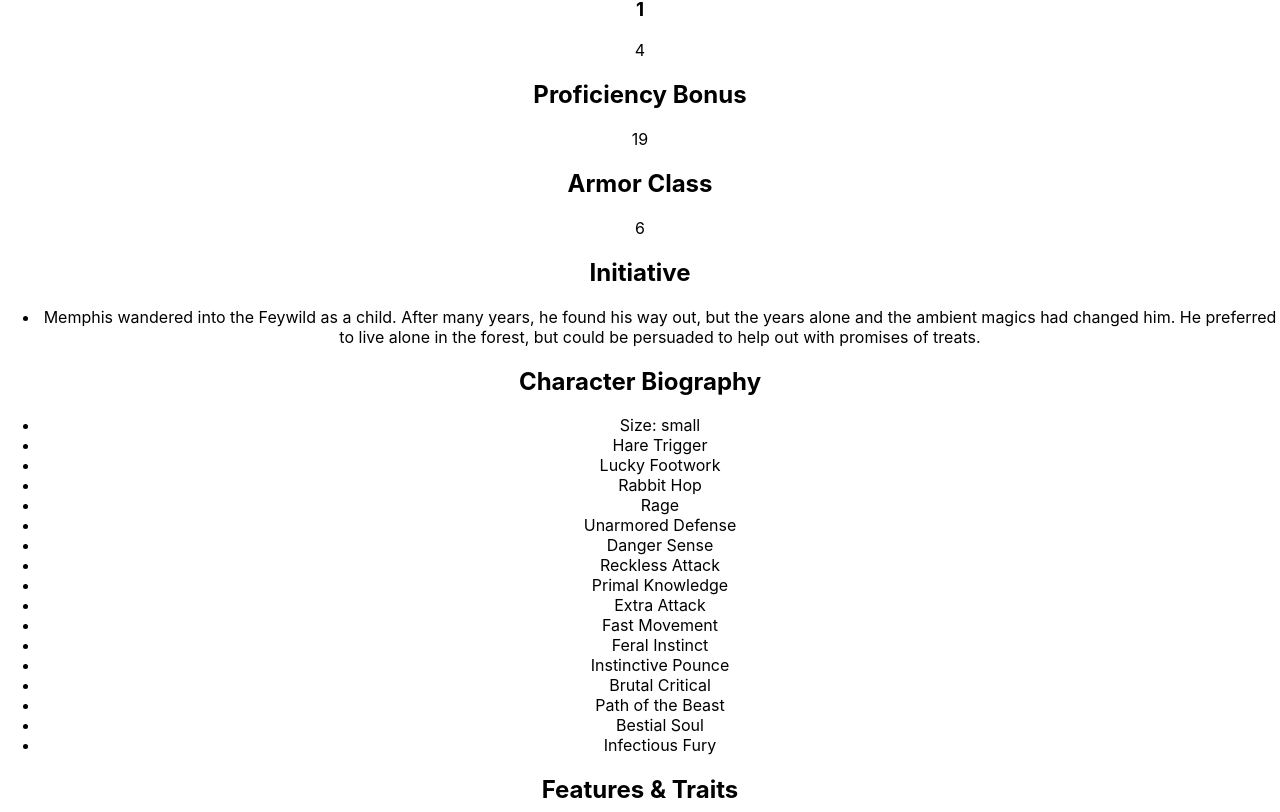
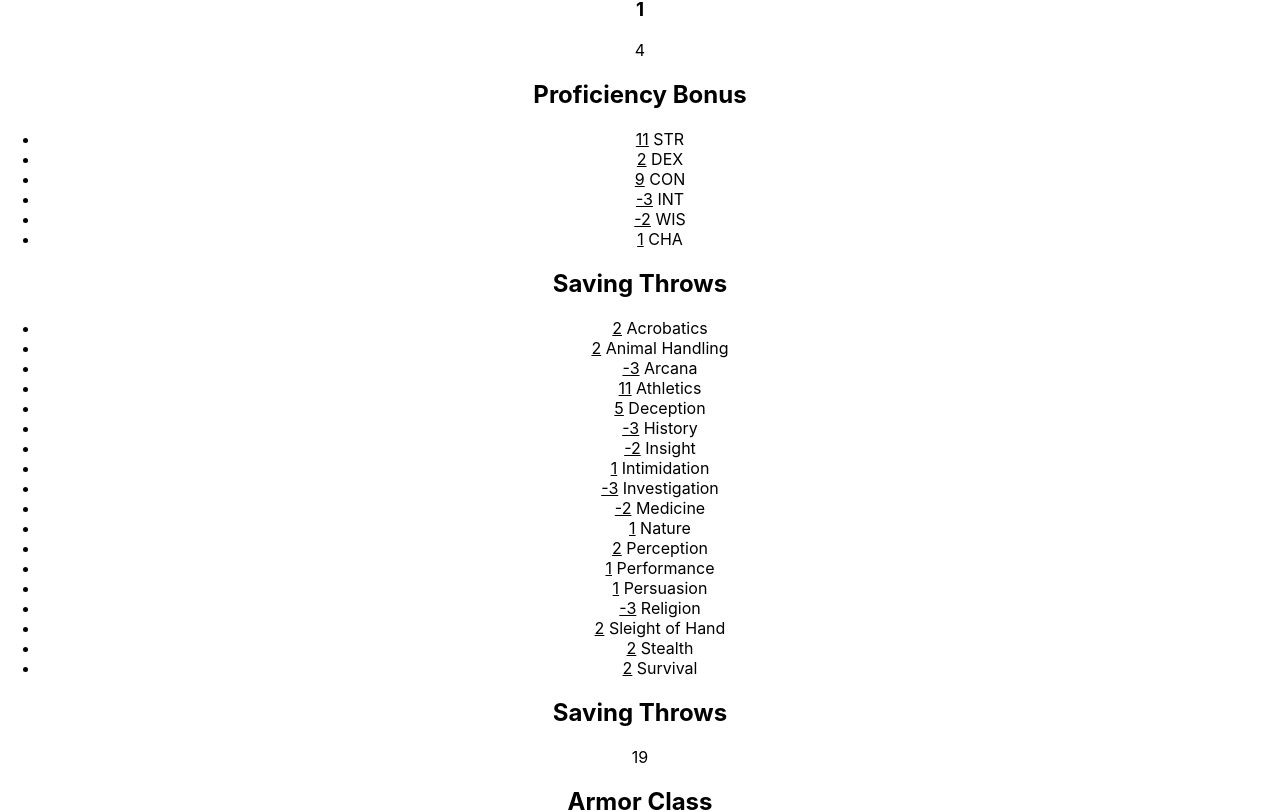
Before and after one commit to SamSvetlik/charSheets, a React (Create React App) app: page / in a window 1280 px wide. Shown: the part 780-1592 px from the top of the page. Built offline with nearby package versions, Linux system fonts and the light colour scheme.

Commit message:
chore: completed Skills and Saving Throws components

```diff
--- a/src/App.js
+++ b/src/App.js
@@ -4,6 +4,8 @@ import Dropdown from "./components/Dropdown"
 import Stats from './components/Stats';
 import NumberComponent from './components/NumberComponent';
 import TextComponent from './components/TextComponent';
+import SavingThrows from './components/SavingThrows';
+import Skill from './components/Skill';
 
 const memphis = {
   "name": "MEMPHIS",
@@ -16,12 +18,12 @@ const memphis = {
       "alignment" : "CN"
   },
   "stats": {
-      "str": 25,
-      "dex": 15,
-      "con": 20,
-      "int": 5,
-      "wis": 7,
-      "cha": 13
+      "STR": 25,
+      "DEX": 15,
+      "CON": 20,
+      "INT": 5,
+      "WIS": 7,
+      "CHA": 13
   },
   "proficiencyBonus": 4,
   "throws": ["STR", "CON"],
@@ -78,15 +80,91 @@ const memphis = {
 
 function App() {
   const [char, setChar] = useState(memphis)
+
+  function getAbilityModifier(abilityScore) {
+    let modifier;
+
+    switch (abilityScore) {
+      case 1:
+        modifier = -5;
+        break;
+      case 2:
+      case 3:
+        modifier = -4;
+        break;
+      case 4:
+      case 5:
+        modifier = -3;
+        break;
+      case 6:
+      case 7:
+        modifier = -2;
+        break;
+      case 8:
+      case 9:
+        modifier = -1;
+        break;
+      case 10:
+      case 11:
+        modifier = 0;
+        break;
+      case 12:
+      case 13:
+        modifier = 1;
+        break;
+      case 14:
+      case 15:
+        modifier = 2;
+        break;
+      case 16:
+      case 17:
+        modifier = 3;
+        break;
+      case 18:
+      case 19:
+        modifier = 4;
+        break;
+      case 20:
+      case 21:
+        modifier = 5;
+        break;
+      case 22:
+      case 23:
+        modifier = 6;
+        break;
+      case 24:
+      case 25:
+        modifier = 7;
+        break;
+      case 26:
+      case 27:
+        modifier = 8;
+        break;
+      case 28:
+      case 29:
+        modifier = 9;
+        break;
+      case 30:
+        modifier = 10;
+        break;
+      default:
+        throw new Error("Invalid ability score.");
+    }
+
+    return modifier;
+  }
+
   return (
     <div className="App">
       <Dropdown />
-      <Stats stats={char.stats} className="stats" />
-      <NumberComponent num={char.proficiencyBonus} str="Proficiency Bonus" className="proficiencyBonus" />
-      <NumberComponent num={char.AC} str="Armor Class" className="armorClass" />
-      <NumberComponent num={char.initiative} str="Initiative" className="initiative" />
-      <TextComponent arr={char.bio} str="Character Biography" className="bio" />
-      <TextComponent arr={char.features} str="Features & Traits" className="features" />
+      <Stats className="stats" stats={char.stats} getAbilityModifier={getAbilityModifier} />
+      <NumberComponent className="proficiencyBonus" num={char.proficiencyBonus} str="Proficiency Bonus" />
+      <SavingThrows className="savingThrows" profArray={char.throws} stats={char.stats} proficiencyBonus={char.proficiencyBonus} getAbilityModifier={getAbilityModifier} />
+      <Skill className="skills" profArray={char.skills} stats={char.stats} proficiencyBonus={char.proficiencyBonus} getAbilityModifier={getAbilityModifier} />
+      <NumberComponent className="armorClass" num={char.AC} str="Armor Class" />
+      <NumberComponent className="initiative" num={char.initiative} str="Initiative" />
+      <TextComponent className="bio" arr={char.bio} str="Character Biography" />
+      <TextComponent className="features" arr={char.features} str="Features & Traits" />
     </div>
   );
 }
--- /dev/null
+++ b/src/components/SavingThrows.js
@@ -0,0 +1,30 @@
+
+
+const SavingThrows = (props) => {
+
+    const { profArray, proficiencyBonus, getAbilityModifier, stats } = props;
+    const allArray = Object.keys(stats)
+
+
+    return (
+        <div>
+            <ul>
+                {allArray.map((entry, index)=> {
+                    return (
+                    <li key={index} className={profArray.includes(entry)
+                        ? "bubbled"
+                        : "notBubbled"} >
+                        <u>{profArray.includes(entry)
+                        ? getAbilityModifier(stats[entry]) + proficiencyBonus
+                        : getAbilityModifier(stats[entry])
+                        }</u> {entry}
+                    </li>
+                )
+                })}
+            </ul>
+            <h2>Saving Throws</h2>
+        </div>
+    )
+}
+
+export default SavingThrows
--- a/src/components/Skill.js
+++ b/src/components/Skill.js
@@ -2,9 +2,75 @@
 
 const Skill = (props) => {
 
+    const { profArray, proficiencyBonus, getAbilityModifier, stats } = props;
+    const allArray = [
+        "Acrobatics",
+        "Animal Handling",
+        "Arcana",
+        "Athletics",
+        "Deception",
+        "History",
+        "Insight",
+        "Intimidation",
+        "Investigation",
+        "Medicine",
+        "Nature",
+        "Perception",
+        "Performance",
+        "Persuasion",
+        "Religion",
+        "Sleight of Hand",
+        "Stealth",
+        "Survival"
+    ]
+
+    function getAbilityFromSkill(skill) {
+        switch(skill) {
+          case 'Acrobatics':
+          case 'Sleight of Hand':
+          case 'Stealth':
+            return 'DEX';
+          case 'Animal Handling':
+          case 'Insight':
+          case 'Medicine':
+          case 'Perception':
+          case 'Survival':
+            return 'WIS';
+          case 'Arcana':
+          case 'History':
+          case 'Investigation':
+          case 'Nature':
+          case 'Religion':
+            return 'INT';
+          case 'Athletics':
+            return 'STR';
+          case 'Deception':
+          case 'Intimidation':
+          case 'Performance':
+          case 'Persuasion':
+            return 'CHA';
+          default:
+            return 'Invalid skill';
+        }
+      }
+
     return (
         <div>
-            LIs for each skill will go here
+            <ul>
+                {allArray.map((entry, index)=> {
+                    return (
+                    <li key={index} className={profArray.includes(entry)
+                        ? "bubbled"
+                        : "notBubbled"} >
+                        <u>{profArray.includes(entry)
+                        ? getAbilityModifier(stats[getAbilityFromSkill(entry)]) + proficiencyBonus
+                        : getAbilityModifier(stats[getAbilityFromSkill(entry)])
+                        }</u> {entry}
+                    </li>
+                )
+                })}
+            </ul>
+            <h2>Saving Throws</h2>
         </div>
     )
 }
--- a/src/components/Stats.js
+++ b/src/components/Stats.js
@@ -2,78 +2,6 @@ import React from "react"
 
 const Stats = (props) => {
 
-    function getAbilityModifier(abilityScore) {
-        let modifier;
-
-        switch (abilityScore) {
-          case 1:
-            modifier = -5;
-            break;
-          case 2:
-          case 3:
-            modifier = -4;
-            break;
-          case 4:
-          case 5:
-            modifier = -3;
-            break;
-          case 6:
-          case 7:
-            modifier = -2;
-            break;
-          case 8:
-          case 9:
-            modifier = -1;
-            break;
-          case 10:
-          case 11:
-            modifier = 0;
-            break;
-          case 12:
-          case 13:
-            modifier = 1;
-            break;
-          case 14:
-          case 15:
-            modifier = 2;
-            break;
-          case 16:
-          case 17:
-            modifier = 3;
-            break;
-          case 18:
-          case 19:
-            modifier = 4;
-            break;
-          case 20:
-          case 21:
-            modifier = 5;
-            break;
-          case 22:
-          case 23:
-            modifier = 6;
-            break;
-          case 24:
-          case 25:
-            modifier = 7;
-            break;
-          case 26:
-          case 27:
-            modifier = 8;
-            break;
-          case 28:
-          case 29:
-            modifier = 9;
-            break;
-          case 30:
-            modifier = 10;
-            break;
-          default:
-            throw new Error("Invalid ability score.");
-        }
-
-        return modifier;
-      }
 
     return (
         <div>
@@ -82,7 +10,7 @@ const Stats = (props) => {
                     <div key={index}>
                         <p>{item[0]}</p>
                         <h2>{item[1]}</h2>
-                        <h3>{getAbilityModifier(item[1])}</h3>
+                        <h3>{props.getAbilityModifier(item[1])}</h3>
                     </div>
                 )
             })}
```
